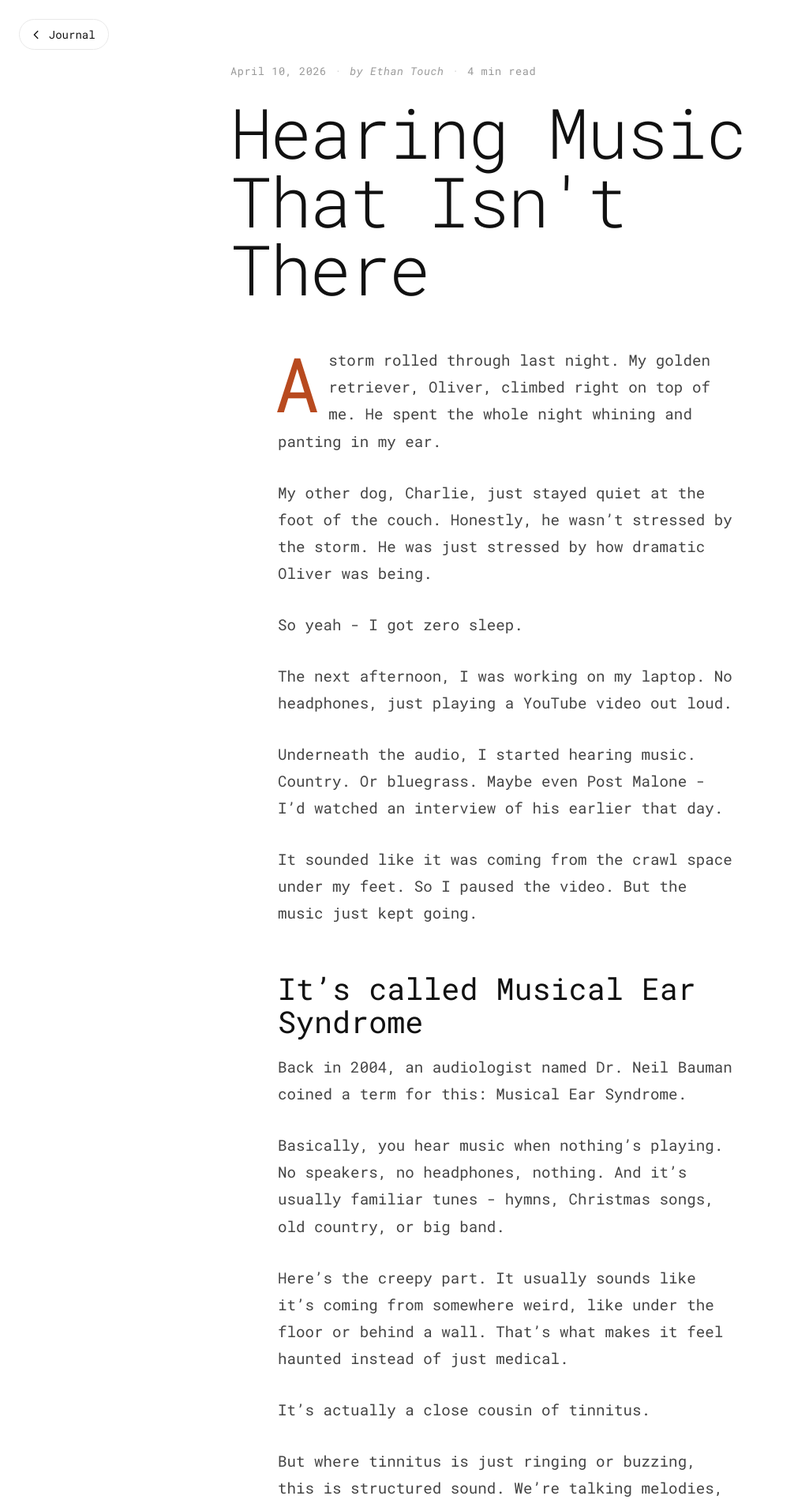
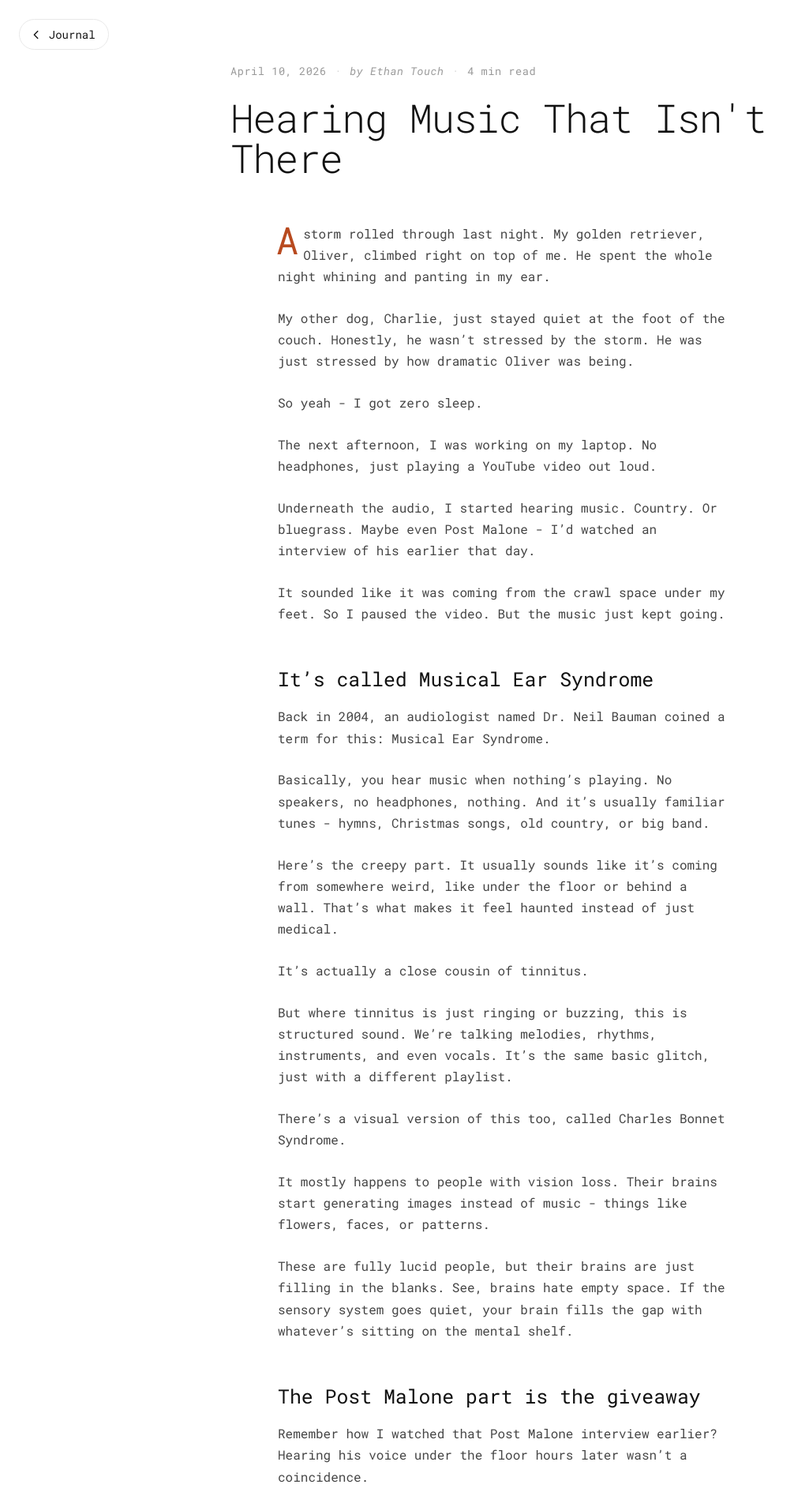
Before and after one commit to woofwallee/ethantouch.com, a Jekyll site: the page built from _posts/2026-04-10-phantom-music-musical-ear-syndrome.md, in a window 1280 px wide. Shown: the top 1908 px of the page at 79% size, without its empty margins (0-1006 px from the left). Built offline with Jekyll 4.4.1, drawn with Linux system fonts in a browser that asks for light colours.

Commit message:
Journal: reduce oversized type scale for comfortable reading
Body was 19.2px Roboto Mono / 34px line-height with a 5.5rem title and
5em drop cap — mono runs wide so everything read oversized. Dialed the
whole scale down on both the full-post page and the index reader panel,
keeping the monospace identity:
- body 1.2rem -> 1rem (1.125 -> 0.95 in panel), line-height 1.78 -> 1.7
- title clamp max 5.5rem -> 3.1rem
- h2 max 2.4rem -> 1.55rem; h3 1.5 -> 1.15; blockquote 1.4 -> 1.15
- drop cap 5em -> 3em; list items 1.1 -> 1rem
Bumped journal style.css?v=5 -> v6.

Co-Authored-By: Claude Opus 4.8 (1M context) <noreply@anthropic.com>

```diff
--- a/_layouts/journal-base.html
+++ b/_layouts/journal-base.html
@@ -84,7 +84,7 @@
   <script src="https://unpkg.com/lenis@1.1.20/dist/lenis.min.js" defer></script>
 
   <!-- Journal styles -->
-  <link rel="stylesheet" href="/journal/style.css?v=5">
+  <link rel="stylesheet" href="/journal/style.css?v=6">
 
   {% seo %}
 </head>
--- a/journal/style.css
+++ b/journal/style.css
@@ -333,8 +333,8 @@ body.journal img {
 
 .panel-inner .journal-post__body p {
   font-family: 'Roboto Mono', ui-monospace, SFMono-Regular, Menlo, monospace;
-  font-size: 1.125rem;
-  line-height: 1.78;
+  font-size: 0.95rem;
+  line-height: 1.7;
   color: var(--ink-soft);
   font-weight: 400;
   margin-bottom: 1.5em;
@@ -342,7 +342,7 @@ body.journal img {
 
 .panel-inner .journal-post__body > p:first-of-type::first-letter {
   font-family: 'Roboto Mono', ui-monospace, SFMono-Regular, Menlo, monospace;
-  font-size: 4.5em;
+  font-size: 3em;
   font-weight: 400;
   float: left;
   line-height: 0.85;
@@ -353,7 +353,7 @@ body.journal img {
 .panel-inner .journal-post__body h2 {
   font-family: 'Roboto Mono', ui-monospace, SFMono-Regular, Menlo, monospace;
   font-weight: 400;
-  font-size: clamp(1.4rem, 3vw, 1.9rem);
+  font-size: clamp(1.2rem, 2.5vw, 1.45rem);
   line-height: 1.1;
   color: var(--ink);
   margin-top: 3rem;
@@ -364,8 +364,8 @@ body.journal img {
   border-left: 2px solid var(--accent);
   padding: 0.25rem 0 0.25rem 1.5rem;
   margin: 2.5rem 0;
-  font-size: 1.25rem;
-  line-height: 1.5;
+  font-size: 1.05rem;
+  line-height: 1.55;
   color: var(--ink);
 }
 
@@ -390,8 +390,8 @@ body.journal img {
 
 .panel-inner .journal-post__body li {
   margin-bottom: 0.4rem;
-  font-size: 1.05rem;
-  line-height: 1.7;
+  font-size: 0.95rem;
+  line-height: 1.65;
   color: var(--ink-soft);
 }
 
@@ -502,8 +502,8 @@ body.journal img {
 .journal-post__title {
   font-family: 'Roboto Mono', ui-monospace, SFMono-Regular, Menlo, monospace;
   font-weight: 300;
-  font-size: clamp(2.4rem, 7vw, 5.5rem);
-  line-height: 0.98;
+  font-size: clamp(1.9rem, 5vw, 3.1rem);
+  line-height: 1.02;
   color: var(--ink);
   letter-spacing: -0.03em;
   margin-bottom: 1.5rem;
@@ -512,8 +512,8 @@ body.journal img {
 .journal-post__subtitle {
   font-family: 'Roboto Mono', ui-monospace, SFMono-Regular, Menlo, monospace;
   font-weight: 300;
-  font-size: 1.3rem;
-  line-height: 1.4;
+  font-size: 1.05rem;
+  line-height: 1.5;
   color: var(--ink-soft);
   max-width: 620px;
 }
@@ -529,15 +529,15 @@ body.journal img {
 
 .journal-post__body p {
   font-family: 'Roboto Mono', ui-monospace, SFMono-Regular, Menlo, monospace;
-  font-size: 1.2rem;
-  line-height: 1.78;
+  font-size: 1rem;
+  line-height: 1.7;
   color: var(--ink-soft);
   font-weight: 400;
 }
 
 .journal-post__body > p:first-of-type::first-letter {
   font-family: 'Roboto Mono', ui-monospace, SFMono-Regular, Menlo, monospace;
-  font-size: 5em;
+  font-size: 3em;
   font-weight: 400;
   float: left;
   line-height: 0.85;
@@ -548,7 +548,7 @@ body.journal img {
 .journal-post__body h2 {
   font-family: 'Roboto Mono', ui-monospace, SFMono-Regular, Menlo, monospace;
   font-weight: 400;
-  font-size: clamp(1.8rem, 4vw, 2.4rem);
+  font-size: clamp(1.3rem, 3vw, 1.55rem);
   line-height: 1.1;
   color: var(--ink);
   margin-top: 3.5rem;
@@ -558,8 +558,8 @@ body.journal img {
 .journal-post__body h3 {
   font-family: 'Roboto Mono', ui-monospace, SFMono-Regular, Menlo, monospace;
   font-weight: 500;
-  font-size: 1.5rem;
-  line-height: 1.25;
+  font-size: 1.15rem;
+  line-height: 1.3;
   color: var(--ink);
   margin-top: 2.5rem;
   margin-bottom: 0.75rem;
@@ -569,8 +569,8 @@ body.journal img {
   border-left: 2px solid var(--accent);
   padding: 0.5rem 0 0.5rem 1.75rem;
   margin: 3rem 0;
-  font-size: 1.4rem;
-  line-height: 1.5;
+  font-size: 1.15rem;
+  line-height: 1.55;
   color: var(--ink);
 }
 
@@ -607,8 +607,8 @@ body.journal img {
 
 .journal-post__body li {
   margin-bottom: 0.5rem;
-  font-size: 1.1rem;
-  line-height: 1.7;
+  font-size: 1rem;
+  line-height: 1.65;
   color: var(--ink-soft);
 }
 
```
